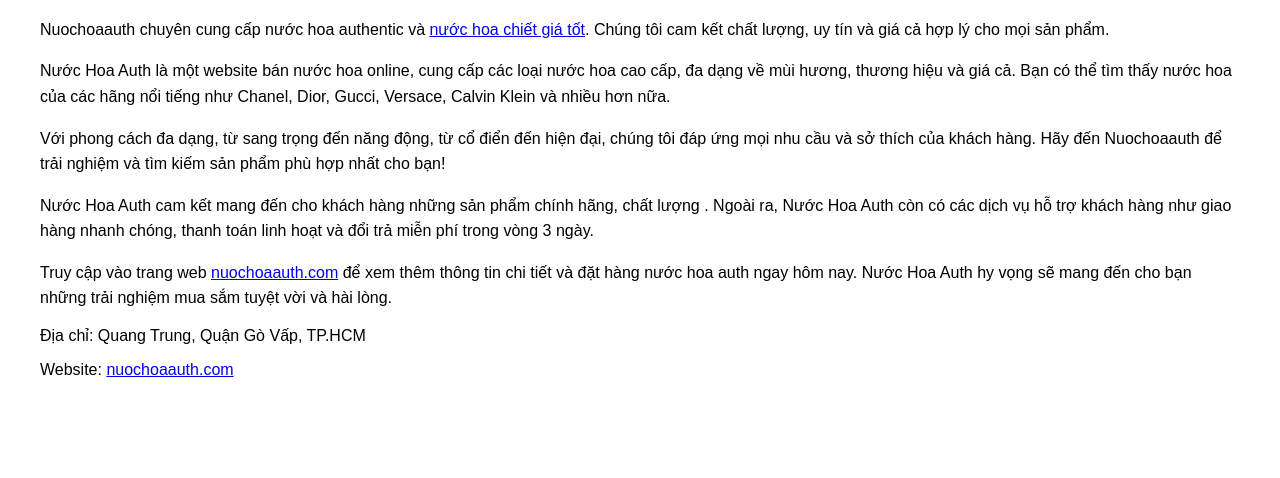
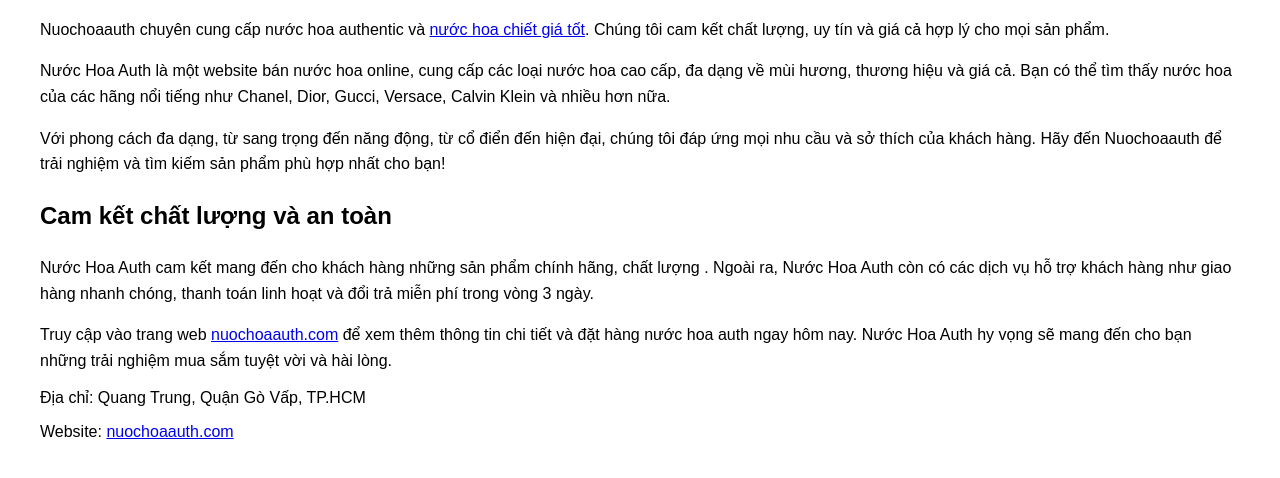
Before and after one commit to nuochoaauth/home, a plain HTML site: page index.html in a window 1280 px wide. Shown: the part 140-618 px from the top of the page. Drawn offline with Linux system fonts and the light colour scheme.

Commit message:
Update index.html

```diff
--- a/index.html
+++ b/index.html
@@ -5,6 +5,7 @@
     <meta charset="UTF-8">
     <meta name="viewport" content="width=device-width, initial-scale=1.0">
     <title>Nuochoaauth – Nước hoa authentic chính hãng</title>
+    <meta name="description" content="Nước Hoa Auth chuyên cung cấp nước hoa authentic chính hãng từ các thương hiệu nổi tiếng như Chanel, Dior, Gucci. Cam kết chất lượng, giao hàng nhanh.">
     <style>
         body {
             font-family: Arial, sans-serif;
@@ -31,6 +32,7 @@
         <p>Nuochoaauth chuyên cung cấp nước hoa authentic và <a href="https://nuochoaauth.com/nuoc-hoa-chiet-chinh-hang-10ml/">nước hoa chiết giá tốt</a>. Chúng tôi cam kết chất lượng, uy tín và giá cả hợp lý cho mọi sản phẩm.</p>
         <p> Nước Hoa Auth là một website bán nước hoa online, cung cấp các loại nước hoa cao cấp, đa dạng về mùi hương, thương hiệu và giá cả. Bạn có thể tìm thấy nước hoa của các hãng nổi tiếng như Chanel, Dior, Gucci, Versace, Calvin Klein và nhiều hơn nữa.</p>
         <p>Với phong cách đa dạng, từ sang trọng đến năng động, từ cổ điển đến hiện đại, chúng tôi đáp ứng mọi nhu cầu và sở thích của khách hàng. Hãy đến Nuochoaauth để trải nghiệm và tìm kiếm sản phẩm phù hợp nhất cho bạn!</p>
+        <h2>Cam kết chất lượng và an toàn</h2>
         <p>Nước Hoa Auth cam kết mang đến cho khách hàng những sản phẩm chính hãng, chất lượng . Ngoài ra, Nước Hoa Auth còn có các dịch vụ hỗ trợ khách hàng như giao hàng nhanh chóng, thanh toán linh hoạt và đổi trả miễn phí trong vòng 3 ngày.</p>
         <p>Truy cập vào trang web <a href="https://nuochoaauth.com/">nuochoaauth.com</a> để xem thêm thông tin chi tiết và đặt hàng nước hoa auth ngay hôm nay. Nước Hoa Auth hy vọng sẽ mang đến cho bạn những trải nghiệm mua sắm tuyệt vời và hài lòng.</p>
     </div>
```
